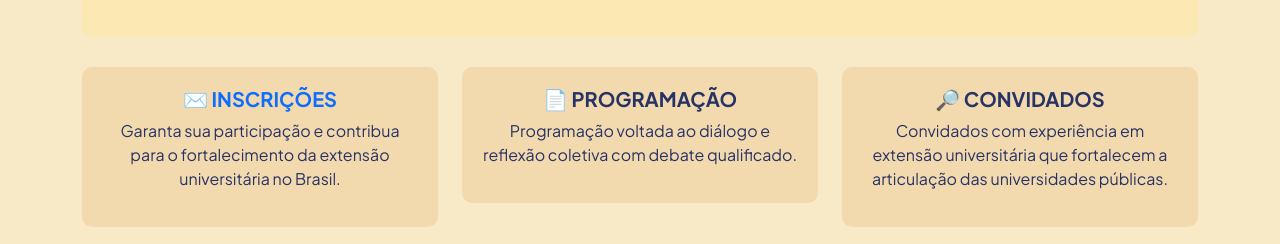
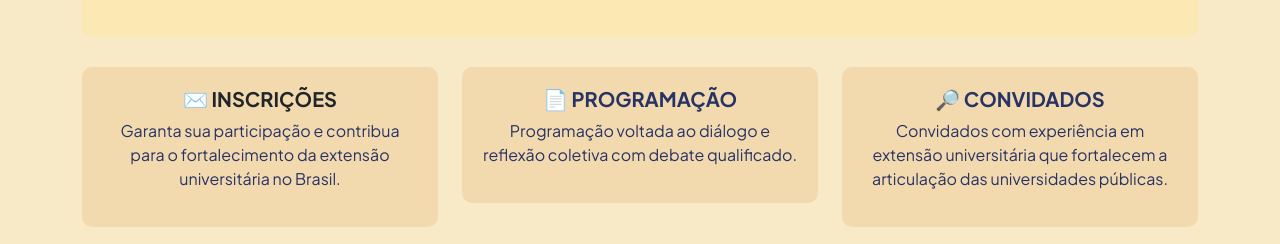
Before and after one commit to AdrielmarquesErif/Site-FORPROEX-Petrolina, a plain HTML site: page index.html in a window 1280 px wide. Shown: the part 556-800 px from the top of the page. Drawn offline with nearby package versions, Linux system fonts and the light colour scheme.

Commit message:
Update index.html

```diff
--- a/index.html
+++ b/index.html
@@ -76,7 +76,7 @@
         <div class="container-fluid justify-content-center">
             <ul class="navbar-nav d-flex flex-row justify-content-center">
                 <li class="nav-item"><a class="nav-link" href="#home">HOME</a></li>
-                <li class="nav-item"><a class="nav-link" href="https://forms.gle/xfEvg1FFHuDvi7do8">INSCRIÇÕES</a></li>
+                <li class="nav-item"><a class="nav-link" href="https://forms.gle/4vaFXBVZBwXmAWrU6">INSCRIÇÕES</a></li>
                 <li class="nav-item"><a class="nav-link" href="#programacao">PROGRAMAÇÃO</a></li>
                 <li class="nav-item"><a class="nav-link" href="#convidados">CONVIDADOS</a></li>
                 <li class="nav-item"><a class="nav-link" href="#local">LOCAL</a></li>
@@ -102,12 +102,13 @@
         <!-- Caixas de informação -->
         <div class="row text-center">
             <div class="col-md-4">
-                <div class="info-box">
-                    <h5><strong><a class="link-offset-2 link-underline link-underline-opacity-0"
-                                href="https://forms.gle/xfEvg1FFHuDvi7do8">✉️ INSCRIÇÕES</a></strong></h5>
-                    <p>Garanta sua participação e contribua para o fortalecimento da extensão universitária no Brasil.
-                    </p>
-                </div>
+                <a href="https://forms.gle/4vaFXBVZBwXmAWrU6" target="_blank" class="text-decoration-none text-dark">
+                    <div class="info-box" >
+                        <h5><strong> ✉️ INSCRIÇÕES</a></strong></h5>
+                        <p>Garanta sua participação e contribua para o fortalecimento da extensão universitária no Brasil.
+                        </p>
+                    </div>
+                </a>
             </div>
             <div class="col-md-4">
                 <div class="info-box">
```
